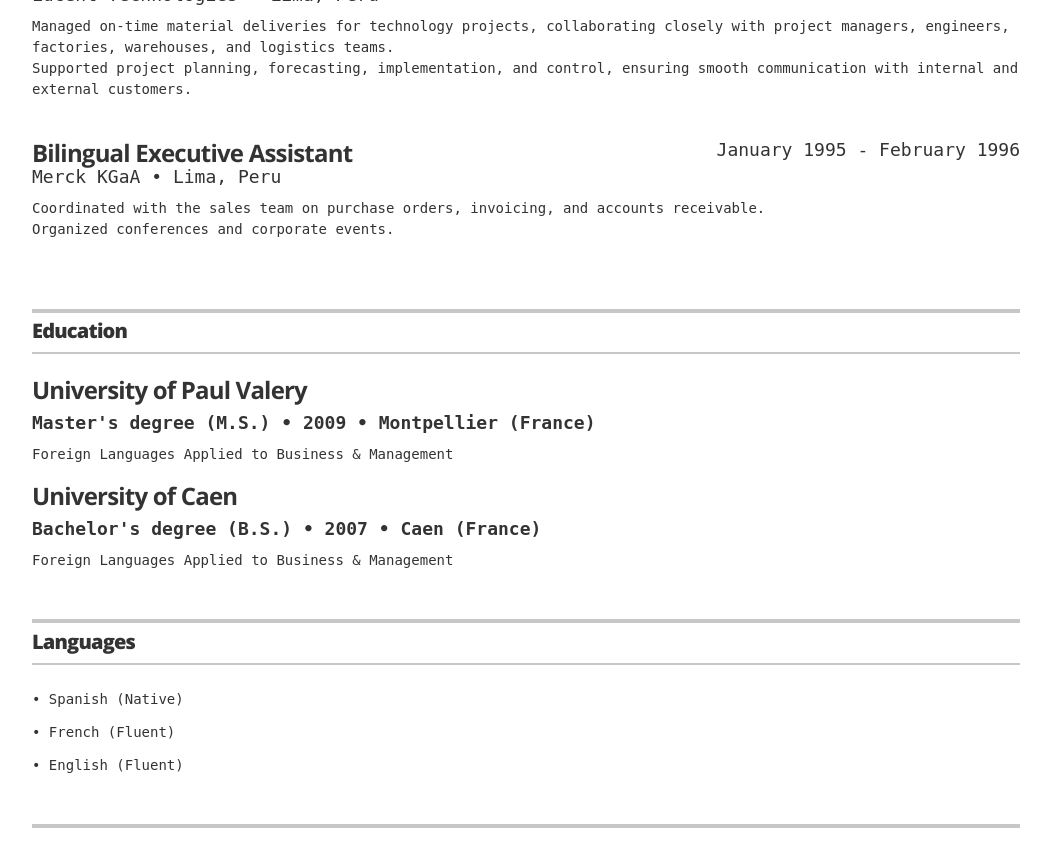
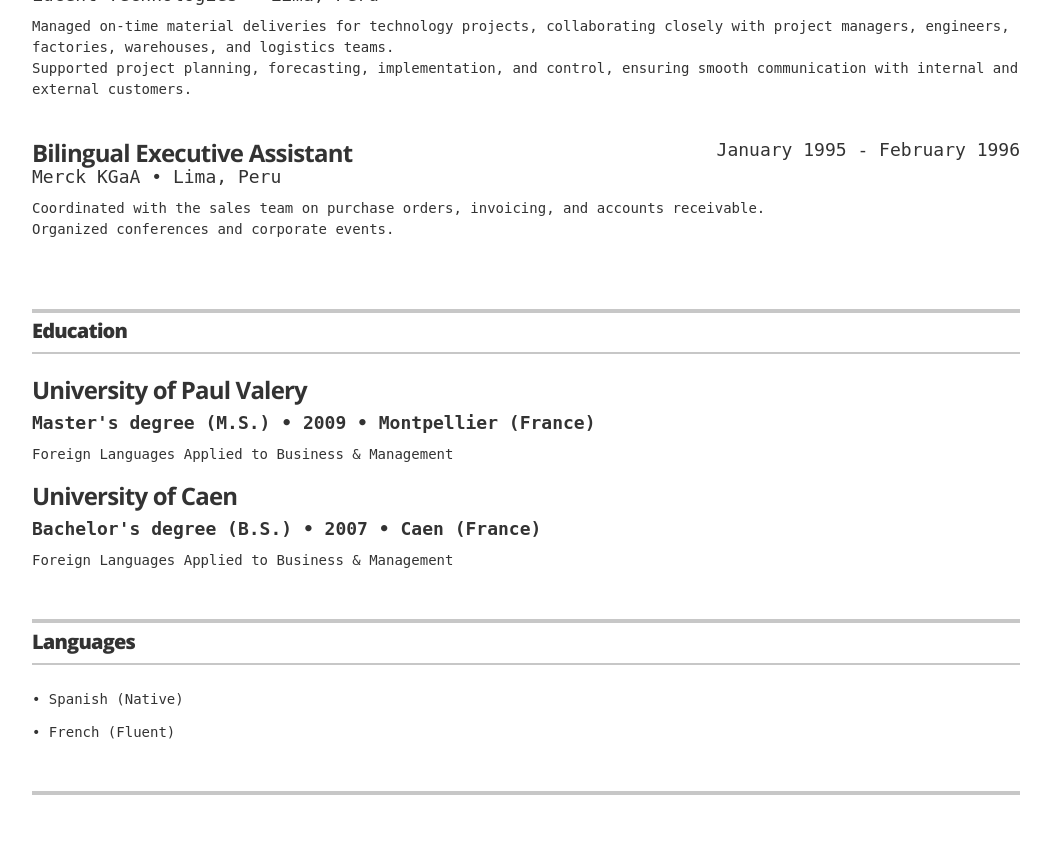
Before and after one commit to chesiraliot/profile, a Jekyll site: the page built from docs/index.html, in a window 1280 px wide and 900 px high, scrolled down 1572 px. Shown: the top 867 px of the window, without its empty margins (114-1165 px from the left). Built offline with Jekyll 4.4.1, drawn with Linux system fonts in a browser that asks for light colours.

Commit message:
Update Resume

```diff
--- a/docs/_data/languages.yml
+++ b/docs/_data/languages.yml
@@ -1,5 +1,5 @@
 langs:
-  list: lang1,lang2,lang3
+  list: lang1,lang2
 
 lang1:
     lang: Spanish
@@ -7,6 +7,3 @@ lang1:
 lang2:
     lang: French
     level: (Fluent)
-lang3:
-    lang: English
-    level: (Fluent)
```
